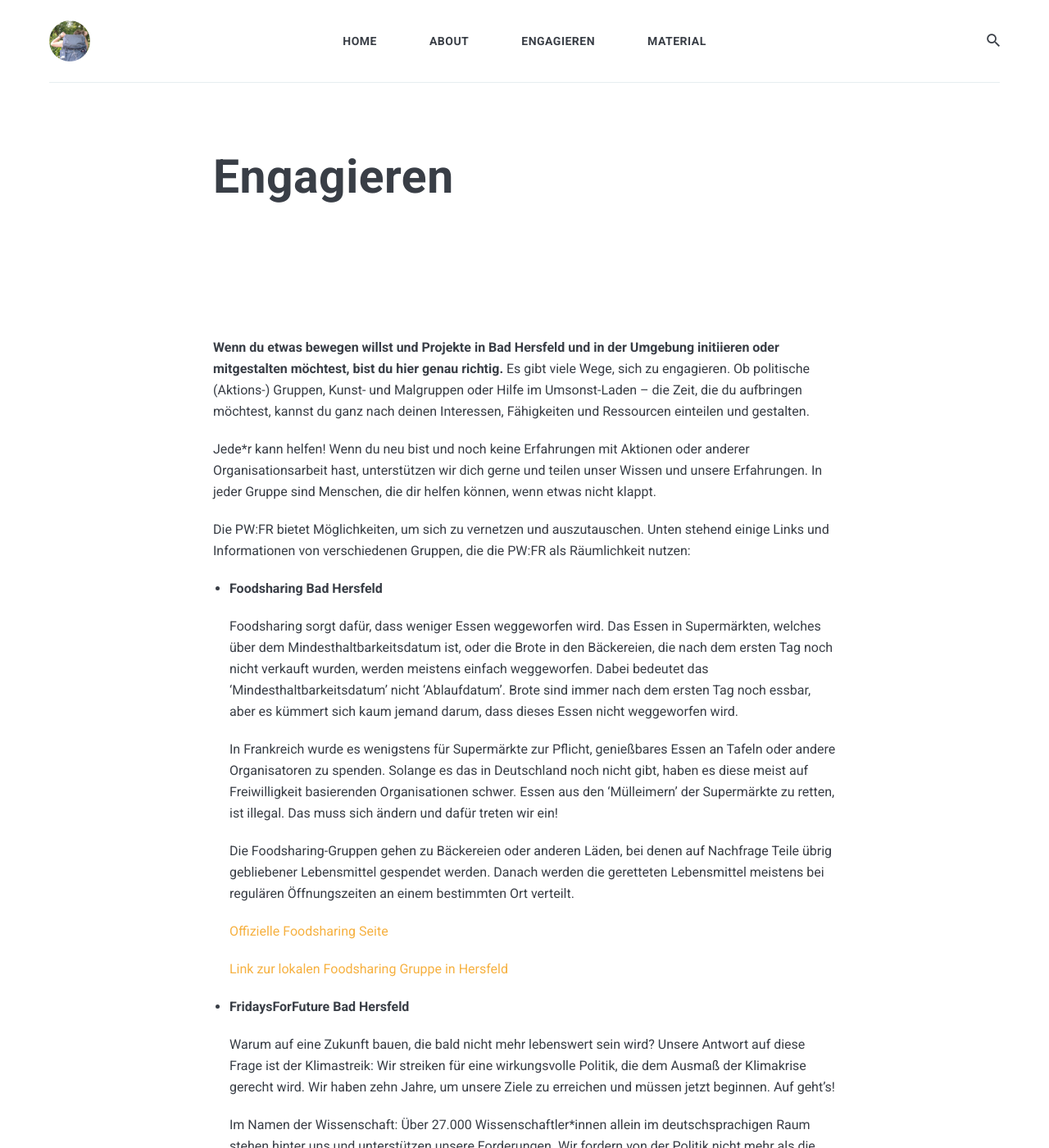
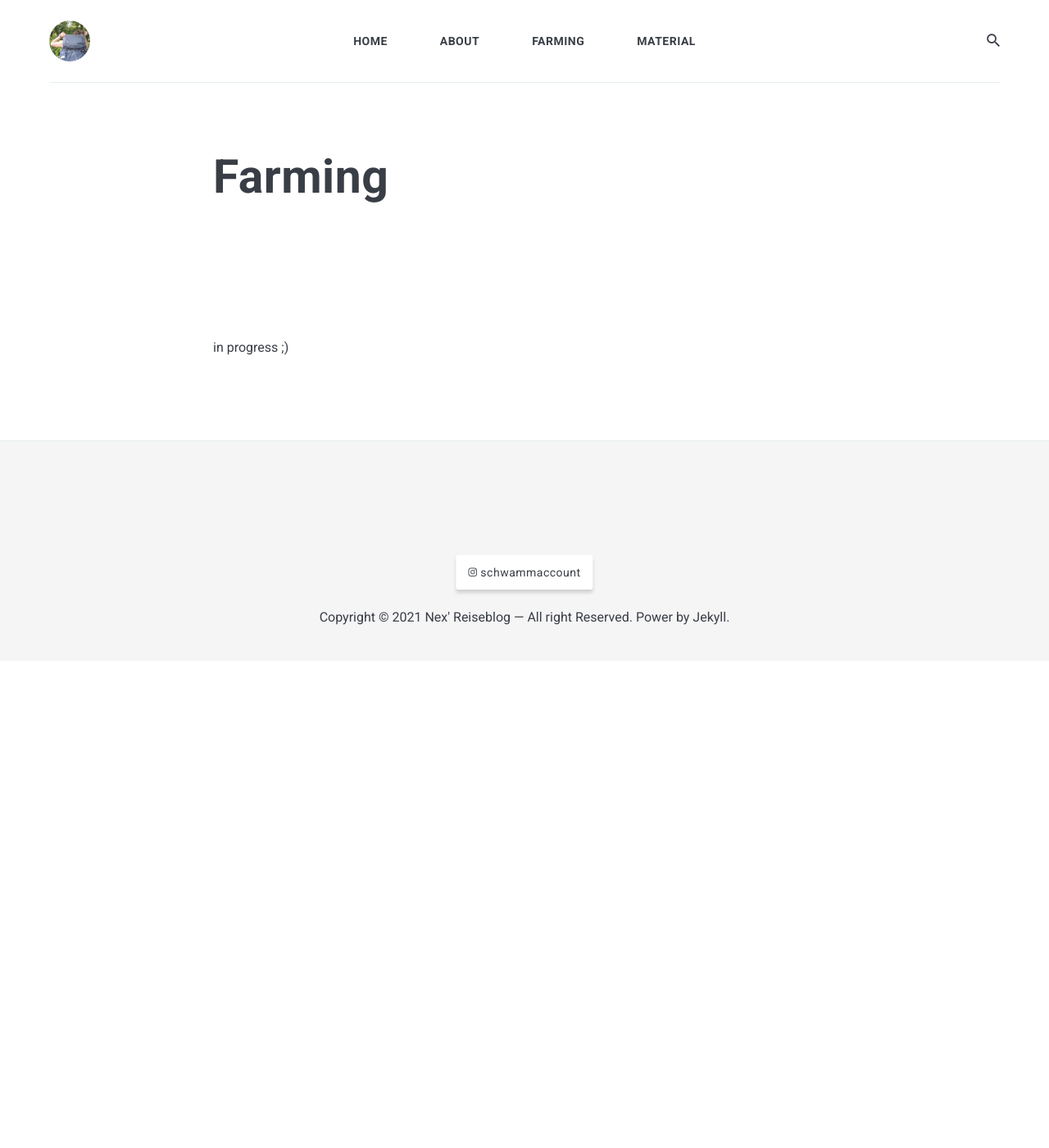
Before and after one commit to anneke-streit/anneke-streit.github.io, a Jekyll site: the page built from pages/engagiert.md, in a window 1280 px wide and 1400 px high. Shown: the whole window at 82% size. Built offline with Jekyll 4.4.1, drawn with Linux system fonts in a browser that asks for light colours; nearby versions of some CDN libraries; some of the changed text lies outside the part shown.

Commit message:
Update engagiert.md

```diff
--- a/pages/engagiert.md
+++ b/pages/engagiert.md
@@ -1,56 +1,6 @@
 ---
 layout: page
-title: Engagieren
-permalink: /engagiert/
+title: Farming
+permalink: /farming/
 ---
-**Wenn du etwas bewegen willst und Projekte in Bad Hersfeld und in der
-Umgebung initiieren oder mitgestalten möchtest, bist du hier genau richtig.** Es gibt
-viele Wege, sich zu engagieren. Ob politische (Aktions-) Gruppen, Kunst- und Malgruppen oder Hilfe im Umsonst-Laden – die Zeit, die du aufbringen möchtest, kannst du ganz nach deinen Interessen, Fähigkeiten und Ressourcen einteilen und gestalten.
-
-Jede\*r kann helfen! Wenn du neu bist und noch keine Erfahrungen mit
-Aktionen oder anderer Organisationsarbeit hast, unterstützen wir dich gerne und teilen unser Wissen und unsere Erfahrungen. In jeder Gruppe sind Menschen, die dir helfen können,
-wenn etwas nicht klappt.
-
-Die PW:FR bietet Möglichkeiten, um sich zu vernetzen und auszutauschen. Unten stehend einige Links und Informationen von verschiedenen Gruppen, die die PW:FR als Räumlichkeit nutzen:
-
-- **Foodsharing Bad Hersfeld**
-
-	Foodsharing sorgt dafür, dass weniger Essen weggeworfen wird. Das Essen in Supermärkten, welches über dem Mindesthaltbarkeitsdatum ist, oder die Brote in den Bäckereien, die nach dem ersten Tag noch nicht verkauft wurden, werden meistens einfach weggeworfen. Dabei bedeutet das 'Mindesthaltbarkeitsdatum' nicht 'Ablaufdatum'. Brote sind immer nach dem ersten Tag noch essbar, aber es kümmert sich kaum jemand darum, dass dieses Essen nicht weggeworfen wird.
-
-	In Frankreich wurde es wenigstens für Supermärkte zur Pflicht, genießbares Essen an Tafeln oder andere Organisatoren zu spenden. Solange es das in Deutschland noch nicht gibt, haben es diese meist auf Freiwilligkeit basierenden Organisationen schwer. Essen aus den 'Mülleimern' der Supermärkte zu retten, ist illegal. Das muss sich ändern und dafür treten wir ein!
-
-	Die Foodsharing-Gruppen gehen zu Bäckereien oder anderen Läden, bei denen auf Nachfrage Teile übrig gebliebener Lebensmittel gespendet werden. Danach werden die geretteten Lebensmittel meistens bei regulären Öffnungszeiten an einem bestimmten Ort verteilt.
-
-	[Offizielle Foodsharing Seite](https://foodsharing.de/)
-
-	[Link zur lokalen Foodsharing Gruppe in Hersfeld](https://chat.whatsapp.com/JtDpzjNm2KVCZFHEHtGUxc)
-
-- **FridaysForFuture Bad Hersfeld**
-
-	Warum auf eine Zukunft bauen, die bald nicht mehr lebenswert
-	sein wird? Unsere Antwort auf diese Frage ist der Klimastreik: Wir
-	streiken für eine wirkungsvolle Politik, die dem Ausmaß der
-	Klimakrise gerecht wird. Wir haben zehn Jahre, um unsere Ziele
-	zu erreichen und müssen jetzt beginnen. Auf geht’s!
-
-	Im Namen der Wissenschaft: Über 27.000 Wissenschaftler\*innen
-	allein im deutschsprachigen Raum stehen hinter uns und unterstützen
-	unsere Forderungen. Wir fordern von der Politik nicht mehr als
-	die Berücksichtigung wissenschaftlicher Fakten.
-
-	Bei FFF geht es größtenteils um die Organisation von
-	Demonstrationen, Kundgebungen und anderen Aktionen für den Klimaschutz.
-	In Bad Hersfeld wurden schon mehrere Demos sowie eine Müllsammelaktion veranstaltet.
-	Weitere Aktionen sind in Planung!
-
-	[FFF Bad Hersfeld Facebook](https://www.facebook.com/Fridays-for-future-Bad-Hersfeld-497545327737312/)
-
-- **bunt statt braun Bad Hersfeld-Rotenburg**
-
-	Bunt statt Braun Bad Hersfeld-Rotenburg ist ein Bündnis von Menschen und Organisationen, das für Toleranz und Vielfalt steht und sich gegen Rassismus und Faschismus wendet. Das Bündnis setzt sich für eine Willkommenskultur ein und will so informieren, dass Nazis und Faschisten nie wieder Einfluss im gesellschaftlichen Leben nehmen können. Zukünftige Termine und unsere Treffen finden sich in unserem Kalender und bei Facebook.
-
-	Das Bündnis gründete sich am Dienstag, den 12. Mai 2015. Im Bündnis sind demokratische Parteien, Kirchengemeinden, Gewerkschaften, soziokulturelle Einrichtungen, Bürger-, Jugend- und Sportvereine sowie politische, kulturelle und lokale Projekte und Bündnisse vertreten.
-
-	Aktivitäten: Informationsveranstaltungen, Lesungen, Info-Stände, Filmabende, Konzerte, Demonstrationen
-
-	[Website](http://buntstattbraun-hef-rof.de/)
+in progress ;)
```
